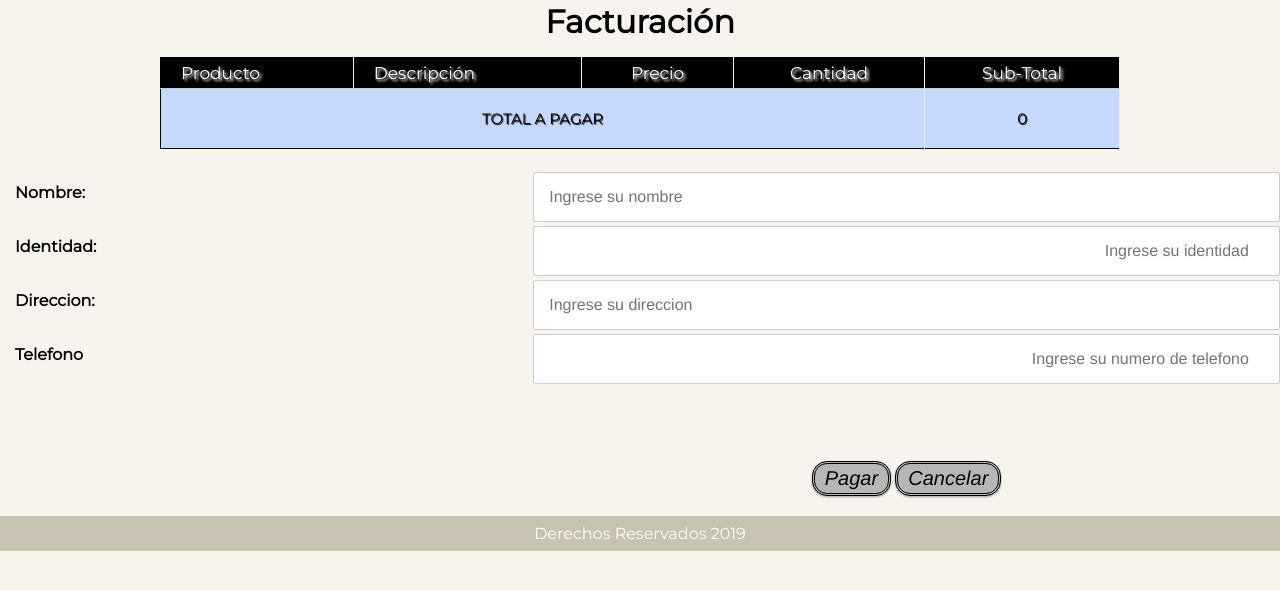
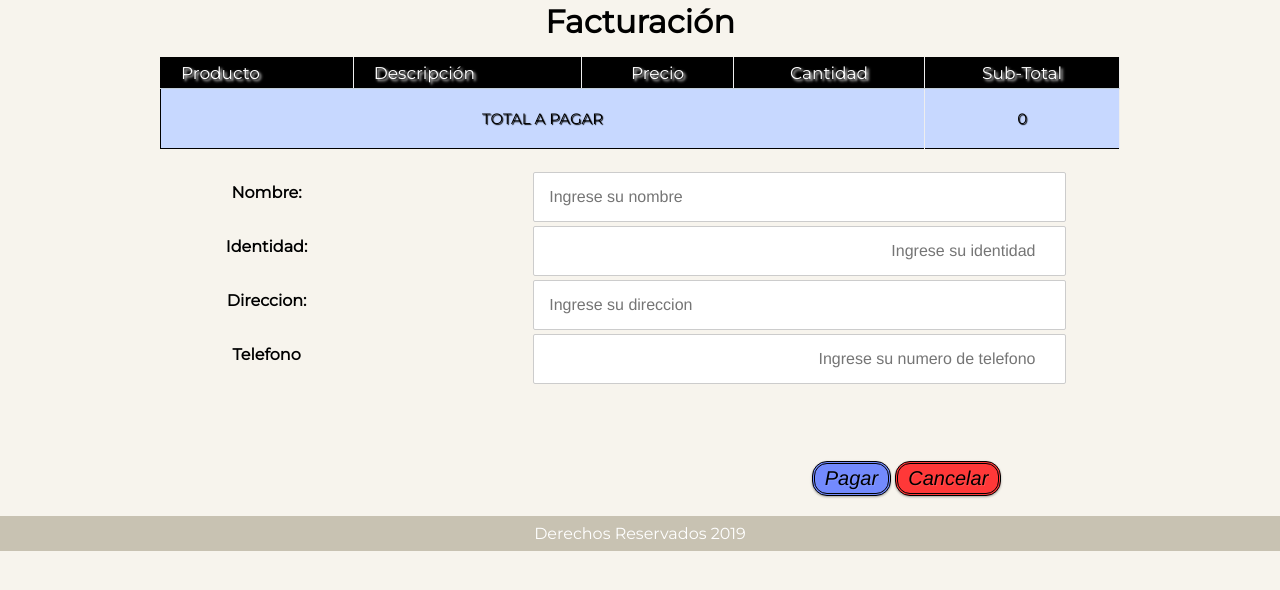
Before and after one commit to vgdenisomar/ColegioProyecto, a PHP site: page /mvc/index.php?page=pago in a window 1280 px wide. Shown: the part 90-680 px from the top of the page. Run offline with PHP 8.4, Linux system fonts and the light colour scheme.

Commit message:
Cambios, (aún falta estilo).

```diff
--- a/libs/parameters.php
+++ b/libs/parameters.php
@@ -14,7 +14,7 @@
  */
 $server = "127.0.0.1";
 $user = "root";
-$pswd = "123";
+$pswd = "";
 $database = "Colegio";
 $port = "3306";
 
--- a/views/pago.view.tpl
+++ b/views/pago.view.tpl
@@ -104,14 +104,28 @@ button{
       border: 3px double black;
 }
 
+.btn1{
+  background-color: #738AFD;
+  color: black;
+}
+
+.btn2{
+  background-color: #ff3838;
+  color: black;
+}
+
 .btn1:hover{
-  background-color: #738AFD;
+  background-color: #425FD1;
   color: white;
 }
 
 .btn2:hover{
-  background-color: #C11515;
+  background-color: ##ed0000;
   color: white;
+}
+
+form{
+  text-align: center;
 }
 </style>
 
@@ -144,30 +158,31 @@ button{
       </tr>
           </table>
       <br>
+
       <form action="index.php?page=pago&mode={{mode}}" method="POST">
       <div class="row">
         <label class="col-5" for="nomDon">Nombre: </label>
         <input type="text" id="nomDon" name="nomDon" value="{{nomDon}}"
           placeholder="Ingrese su nombre" maxlength="128"
-            class="col-7" {{readonly}}/>
+            class="col-5" {{readonly}}/>
       </div>
       <div class="row">
         <label class="col-5" for="idDon">Identidad: </label>
         <input type="number" id="idDon" name="idDon" value="{{idDon}}"
           placeholder="Ingrese su identidad" maxlength="128"
-            class="col-7" {{readonly}}/>
+            class="col-5" {{readonly}}/>
       </div>
       <div class="row">
         <label class="col-5" for="direccionDon">Direccion: </label>
         <input type="text" id="direccionDon" name="direccionDon" value="{{direccionDon}}"
           placeholder="Ingrese su direccion" maxlength="128"
-            class="col-7" {{readonly}}/>
+            class="col-5" {{readonly}}/>
       </div>
       <div class="row">
         <label class="col-5" for="telDon">Telefono</label>
         <input type="number" id="telDon" name="telDon" value="{{telDon}}"
           placeholder="Ingrese su numero de telefono" maxlength="128"
-            class="col-7" {{readonly}}/>
+            class="col-5" {{readonly}}/>
       </div>
       <br>
       <br>
```
Also changed, not shown: views/productos.view.tpl (+12 -2 lines), views/security/login.view.tpl (+24 -3 lines), login.jpg (added).
